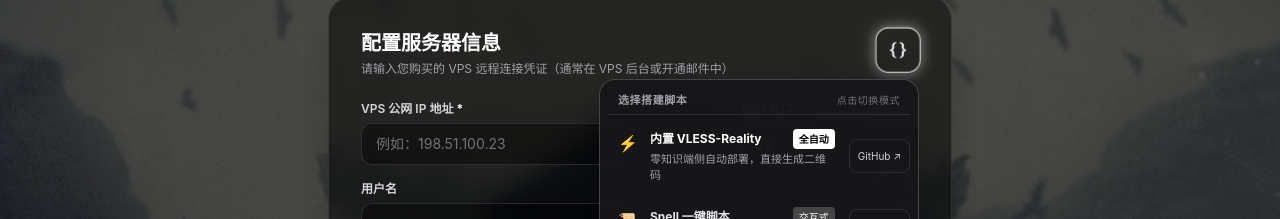
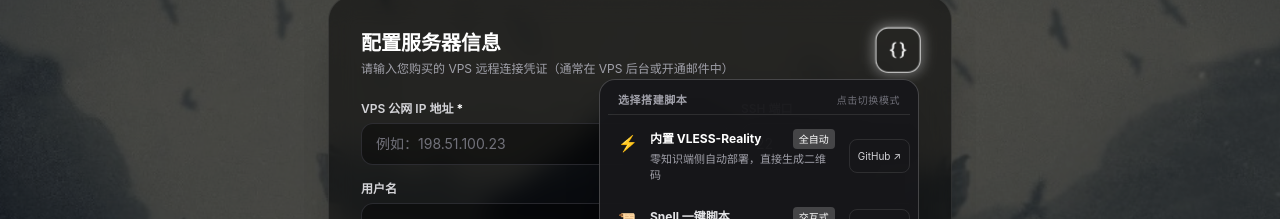
Before and after one commit to kanpianer/1click2VPN, a plain HTML site: page public/index.html in a window 1280 px wide. Shown: the part 155-374 px from the top of the page. Drawn offline with nearby package versions, Linux system fonts and the light colour scheme; no server answers; a small style sheet from the web is missing; a web font is replaced by a local one.

Commit message:
style(scripts): 统一全自动与交互式标签样式

```diff
--- a/public/index.html
+++ b/public/index.html
@@ -203,7 +203,7 @@
                 <div class="flex-1 min-w-0">
                   <div class="flex items-center justify-between">
                     <span class="font-bold text-white group-hover:text-white">内置 VLESS-Reality</span>
-                    <span class="text-[10px] px-1.5 py-0.5 rounded bg-white text-black font-bold">全自动</span>
+                    <span class="text-[10px] px-1.5 py-0.5 rounded bg-white/20 text-white font-medium">全自动</span>
                   </div>
                   <p class="text-[11px] text-zinc-400 mt-0.5">零知识端侧自动部署，直接生成二维码</p>
                 </div>
```
